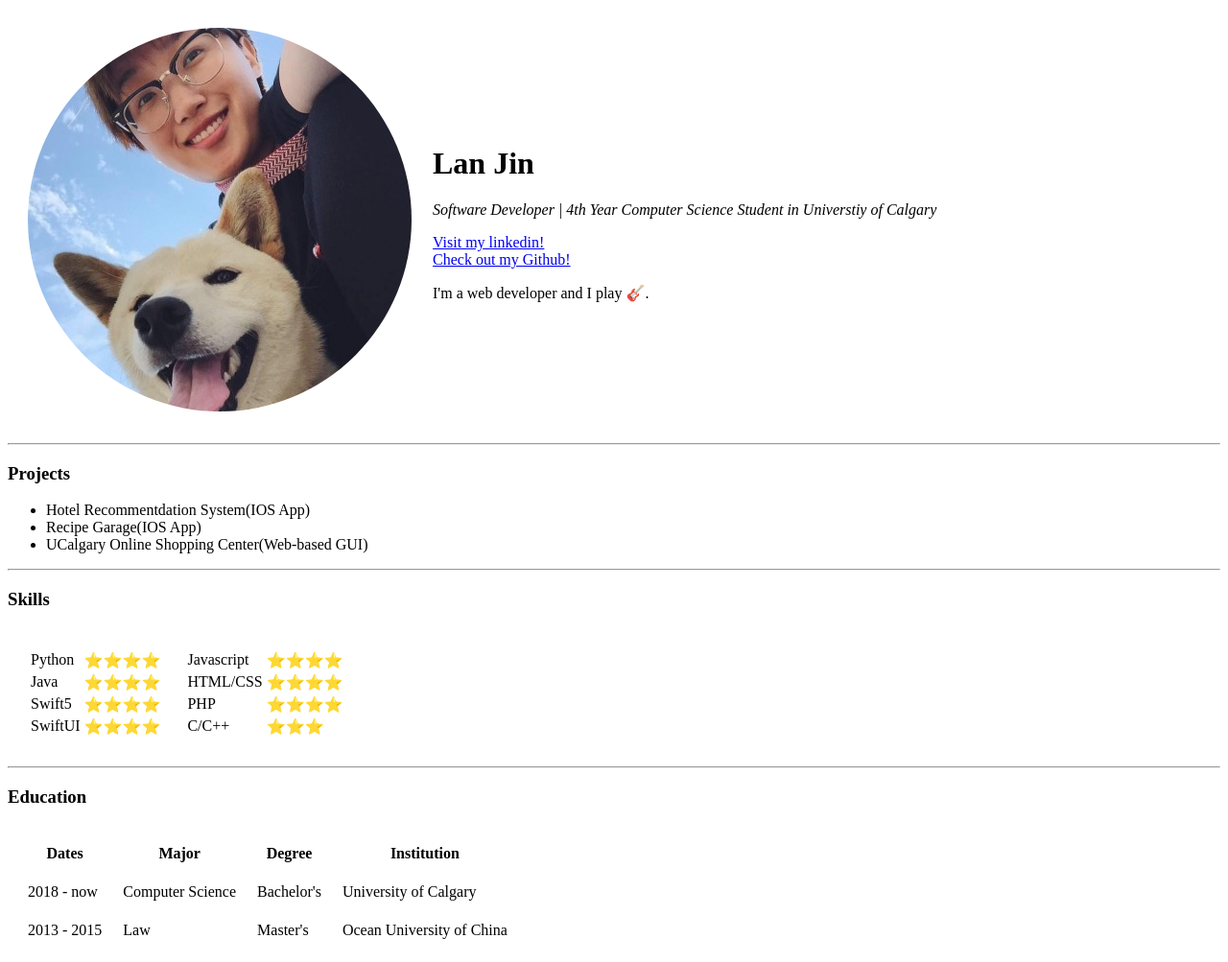
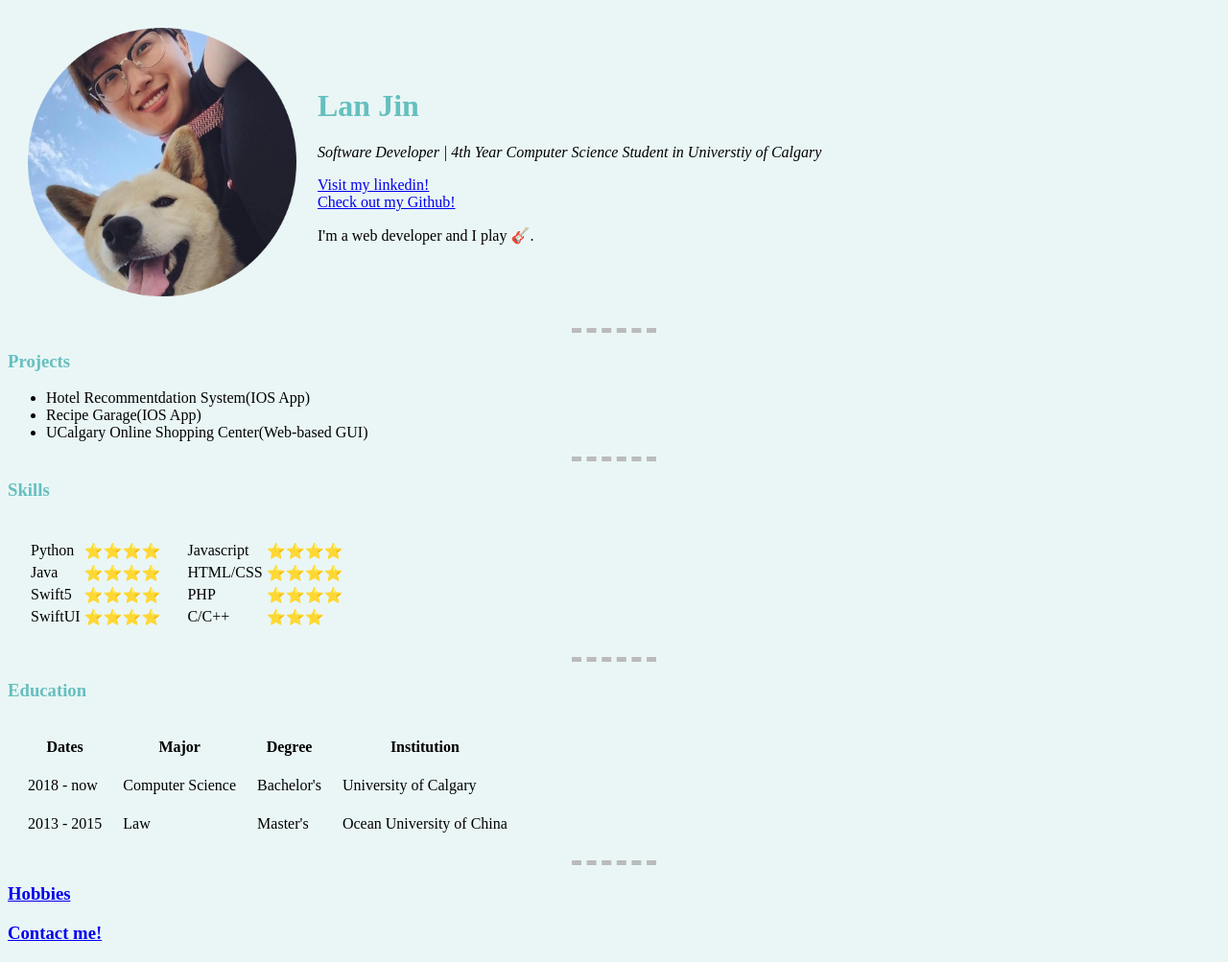
Before and after one commit to LanJinUC/cv, a plain HTML site: page index.html in a window 1280 px wide. Shown: the top 1003 px of the page at 96% size. Drawn offline with Linux system fonts and the light colour scheme.

Commit message:
add basic css feature

```diff
--- /dev/null
+++ b/css/styles.css
@@ -0,0 +1,24 @@
+
+body {
+   background-color:#EAF6F6;
+}
+
+hr {
+  border-color: #bbbbbb;
+  border-style: none;
+  border-top-style: dashed;
+  border-width: 5px;
+  width: 7%;
+}
+
+img {
+  height: 280px;
+}
+
+h1 {
+  color: #66BFBF;
+}
+
+h3 {
+  color: #66BFBF;
+}
--- a/index.html
+++ b/index.html
@@ -3,7 +3,10 @@
   <head>
     <meta charset="utf-8">
     <title>Lan's Personal Site</title>
+    <link rel="stylesheet" href="css/styles.css">
+
   </head>
+
   <body>
     <table cellspacing = 20>
       <tr>
```
Also changed, not shown: contactme.html (+1 -0 lines), hobbies.html (+1 -0 lines), 1 other file.
